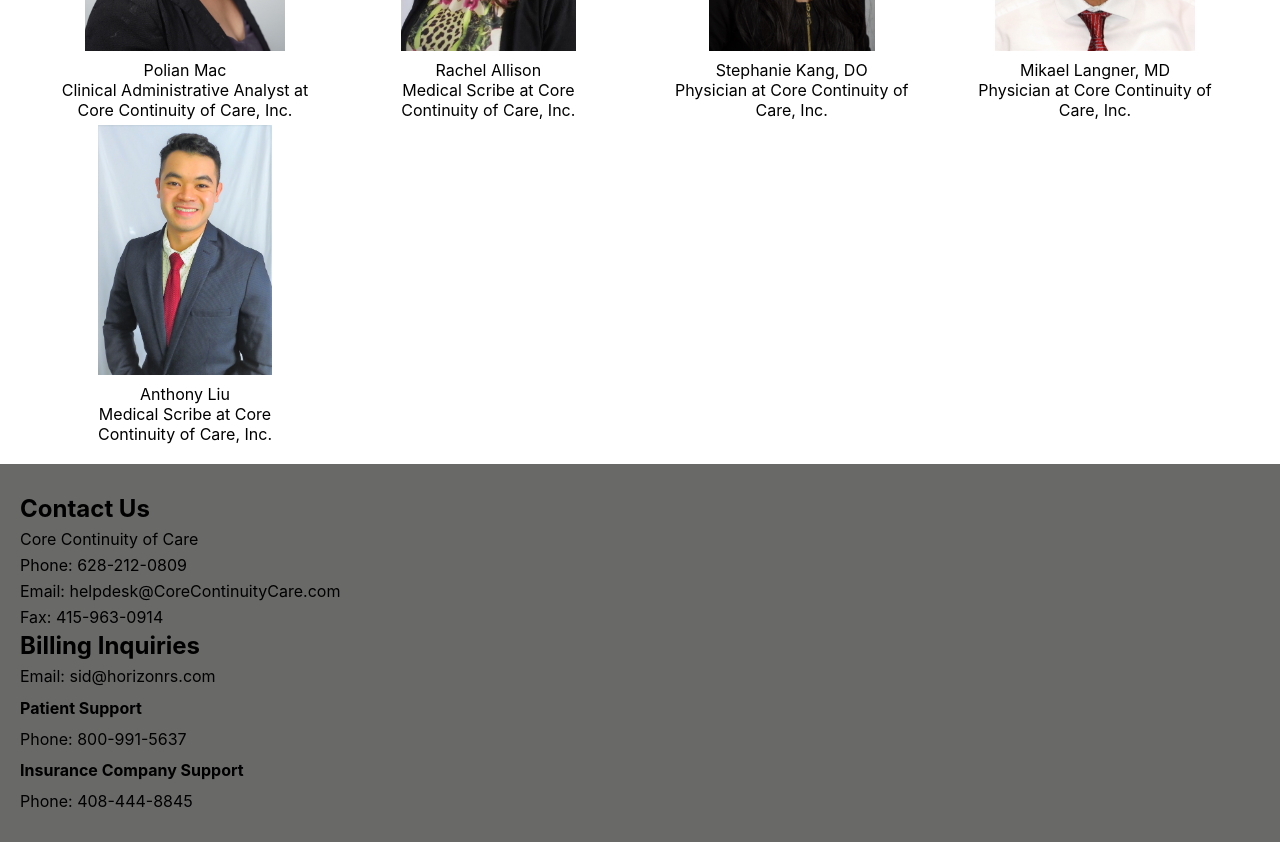
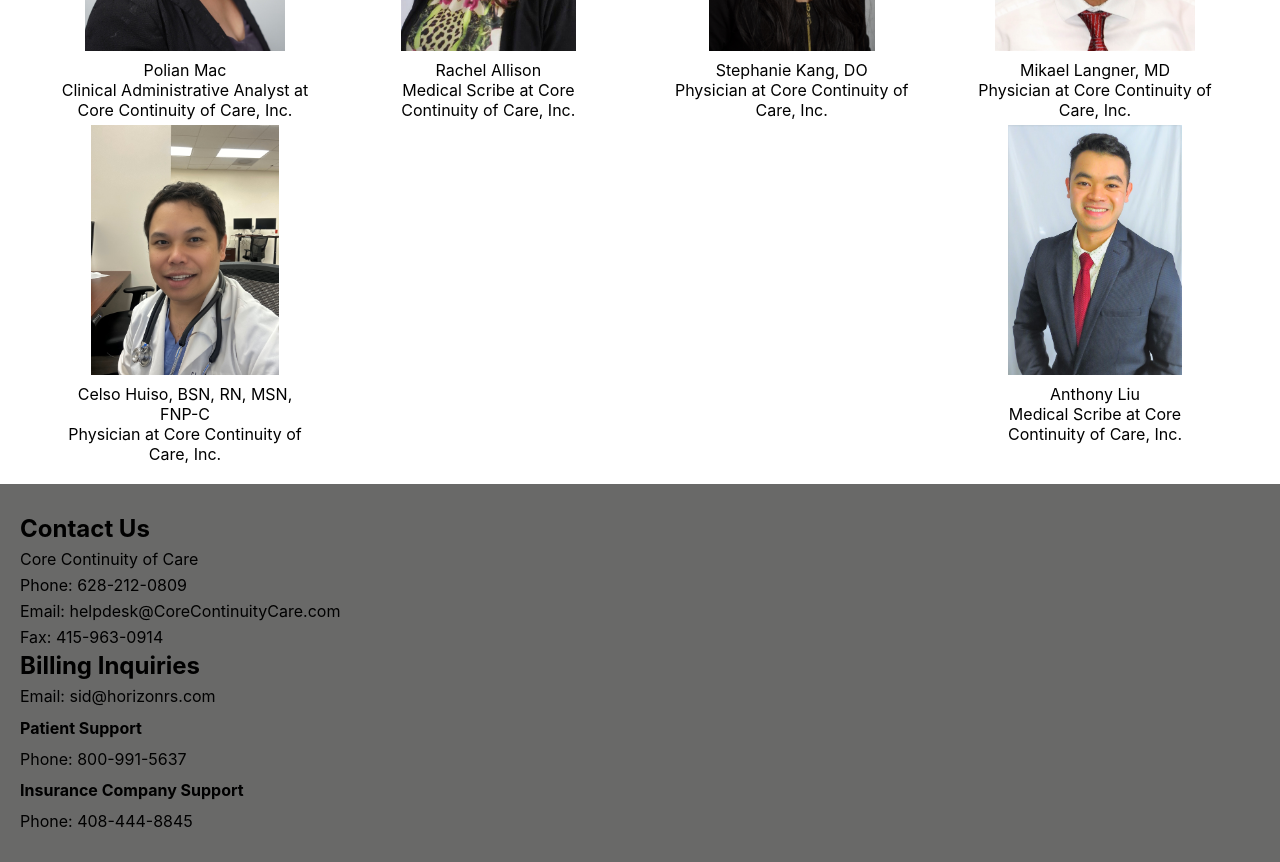
Before and after one commit to GilBu/corecontinuitycare, a React (Create React App) app: page /about in a window 1280 px wide. Shown: the part 900-1762 px from the top of the page. Built offline with nearby package versions, Linux system fonts and the light colour scheme.

Commit message:
add Celso Huiso to about page

```diff
--- a/src/components/pages/about/images.js
+++ b/src/components/pages/about/images.js
@@ -8,6 +8,7 @@ import sKang from './image-files/sKang.png'
 import rAllison from './image-files/rAllison.jpg'
 import aLiu from './image-files/aLiu.jpg'
 import mLangner from './image-files/mLangner.jpg'
+import jHuiso from './image-files/jHuiso.jpg'
 
 export const imagesList= [
   {
@@ -59,6 +60,12 @@ export const imagesList= [
     bio: "Dr. Langner is passionate about helping people optimize their health through a focus on wellness and prevention of disease. Through his years of training and public health expertise, Dr.Langner delivers tailored care to ensure his patients are the healthiest they can be.Dr.Langner's interests are gardening and competitive swimming."
   },
   {
+    name: 'Celso Huiso, BSN, RN, MSN, FNP-C',
+    title: 'Physician at Core Continuity of Care, Inc.',
+    image: jHuiso,
+    bio: ""
+  },
+  {
     name: 'Anthony Liu',
     title: 'Medical Scribe at Core Continuity of Care, Inc.',
     image: aLiu,
```
